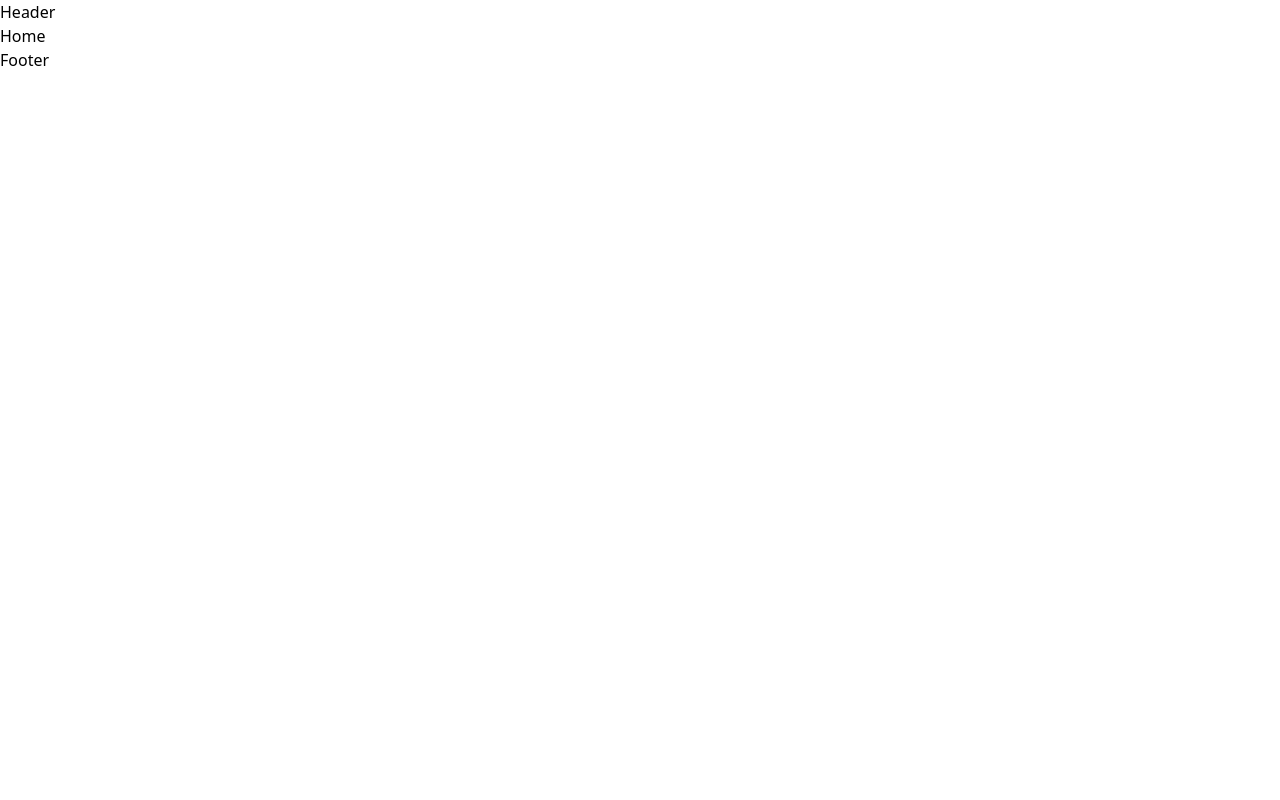
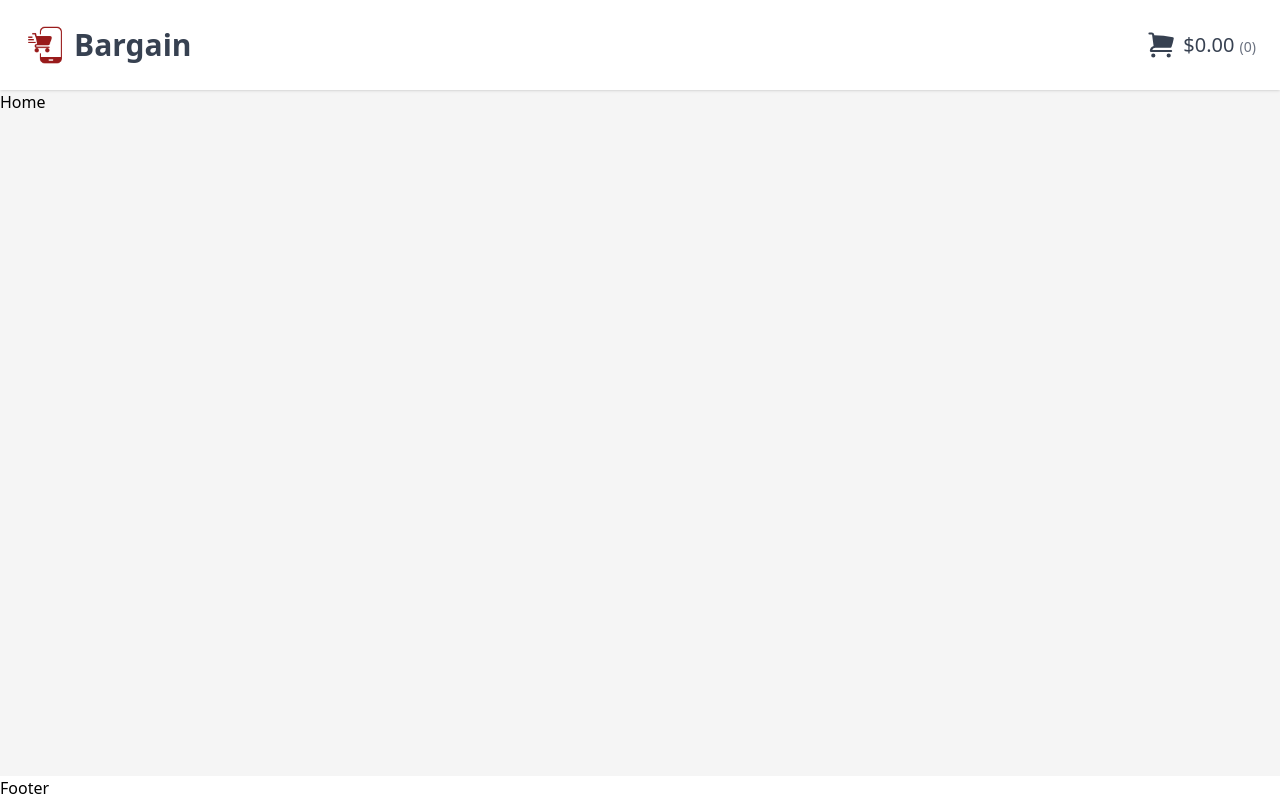
Before and after one commit to MattFvnDev/E_Bargain, a React (Vite) app: page / in a window 1280 px wide. Built offline with nearby package versions, Linux system fonts and the light colour scheme.

Commit message:
Developing header component

```diff
--- a/src/assets/index.js
+++ b/src/assets/index.js
@@ -1,3 +1,3 @@
-import logo from ".logo.svg"
+import logo from "./logo/logo.svg"
 
 export {logo}
--- a/src/components/AppLayout.jsx
+++ b/src/components/AppLayout.jsx
@@ -5,9 +5,9 @@ import {Header, Footer} from "./index"
 // Basic layout
 const AppLayout = () => {
   return (
-    <div>
+    <div className='min-h-screen flex flex-col'>
       <Header/>
-      <main>
+      <main className='flex-grow bg-[#f5f5f5]'>
         <Outlet/>
       </main>
       <Footer/>
--- a/src/components/Header.jsx
+++ b/src/components/Header.jsx
@@ -1,8 +1,26 @@
-import React from 'react'
+import React from "react"
+import { Link } from "react-router-dom"
+import { Logo } from "./"
+import { HiMiniShoppingCart } from "react-icons/hi2"
 
 const Header = () => {
   return (
-    <div>Header</div>
+    <header className="sticky top-0, bg-white z-20 shadow">
+      <div className="container mx-auto p-6 flex justify-between">
+        <Logo />
+        <Link
+          to="/cart"
+          className="flex items-center space-x-2 text-gray-700 hover:text-gray-800"
+        >
+          <div className="relative">
+            <HiMiniShoppingCart className="w-7 h-7 flex-shrink-0" />
+          </div>
+          <p className="text-xl">
+            $0.00 <span className="text-sm text-gray-500">(0)</span>
+          </p>
+        </Link>
+      </div>
+    </header>
   )
 }
 
--- /dev/null
+++ b/src/components/Logo.jsx
@@ -0,0 +1,16 @@
+import React from "react"
+import { Link } from "react-router-dom"
+import { logo } from "../assets"
+
+const Logo = () => {
+  return (
+    <Link className="flex items-center space-x-2" to="/">
+      <img src={logo} alt="Logo" className="h-[42px] w-[42px] object-contain" />
+      <span className="hidden text-3xl font-extrabold text-gray-700 sm:inline-block">
+        Bargain
+      </span>
+    </Link>
+  )
+}
+
+export default Logo
--- a/src/components/index.js
+++ b/src/components/index.js
@@ -2,5 +2,6 @@ import Header from "./Header";
 import Footer from "./Footer";
 import Navbar from "./Navbar";
 import AppLayout from "./AppLayout";
+import Logo from "./Logo";
 
-export {Header, Footer, Navbar, AppLayout}
+export {Header, Footer, Navbar, AppLayout, Logo}
```
Also changed, not shown: src/assets/logo/logo.svg.
